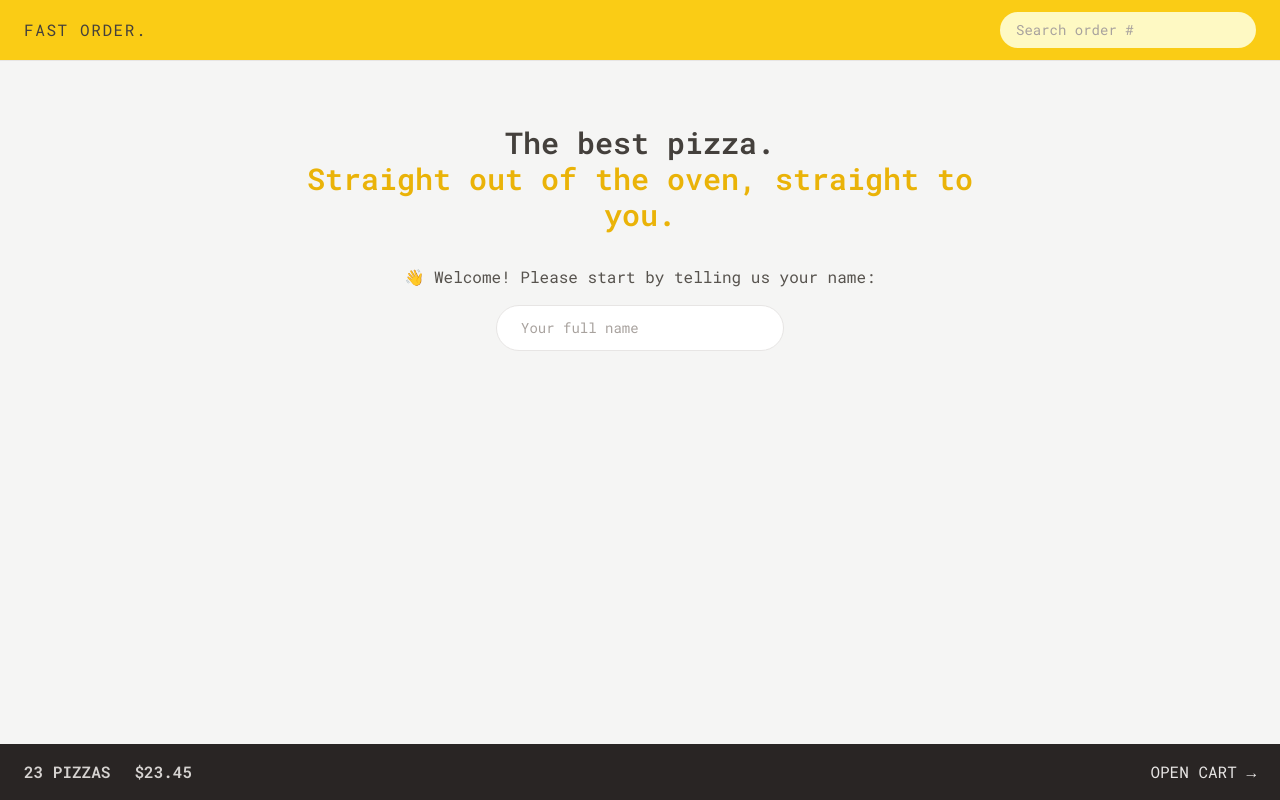
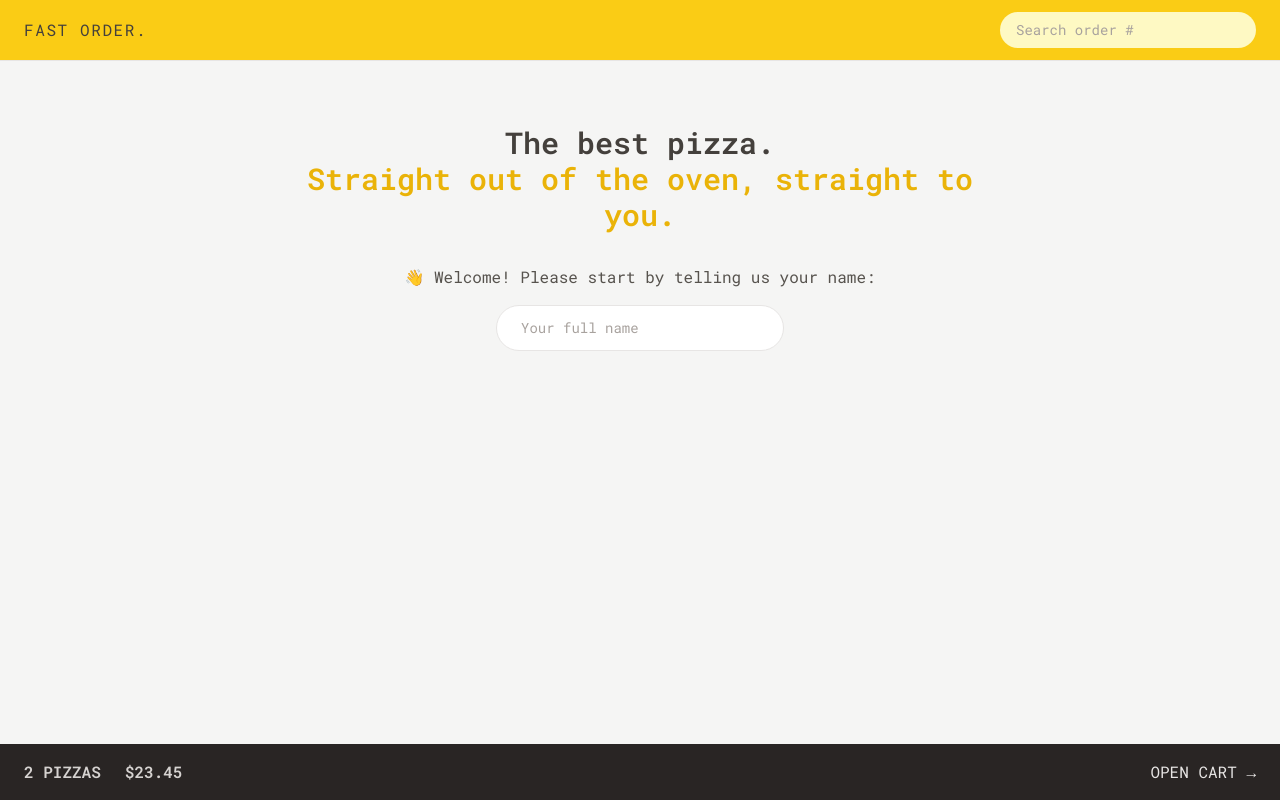
Before and after one commit to Ali-Umed/fast-order, a React (Vite) app: page / in a window 1280 px wide. Built offline with nearby package versions, Linux system fonts and the light colour scheme.

Commit message:
feature: read data from redux

```diff
--- a/src/features/cart/CartOverview.jsx
+++ b/src/features/cart/CartOverview.jsx
@@ -1,10 +1,20 @@
+import { useSelector } from 'react-redux';
 import { Link } from 'react-router-dom';
+import { getTotalCartPrice } from './cartSlice';
 
 function CartOverview() {
+  // redu recommend read data like that or spreade and move to cart slise like second
+
+  // const totalCartQuantity = useSelector((state) =>
+  //   state.cart.cart.reduce((sum, item) => sum + item.quantity, 0)
+  // );
+
+  const totalCartQuantity = useSelector(getTotalCartPrice);
+
   return (
     <div className="flex items-center justify-between bg-stone-800 px-4 py-4 text-sm uppercase text-stone-200 sm:px-6 md:text-base">
       <p className="space-x-4 font-semibold text-stone-300 sm:space-x-6">
-        <span>23 pizzas</span>
+        <span>{totalCartQuantity} pizzas</span>
         <span>$23.45</span>
       </p>
       <Link to="/cart">Open cart &rarr;</Link>
--- a/src/features/cart/cartSlice.js
+++ b/src/features/cart/cartSlice.js
@@ -54,3 +54,6 @@ export const {
 } = cartSlice.actions;
 
 export default cartSlice.reducer;
+
+export const getTotalCartPrice = (state) =>
+  state.cart.cart.reduce((sum, item) => sum + item.quantity, 0);
```
